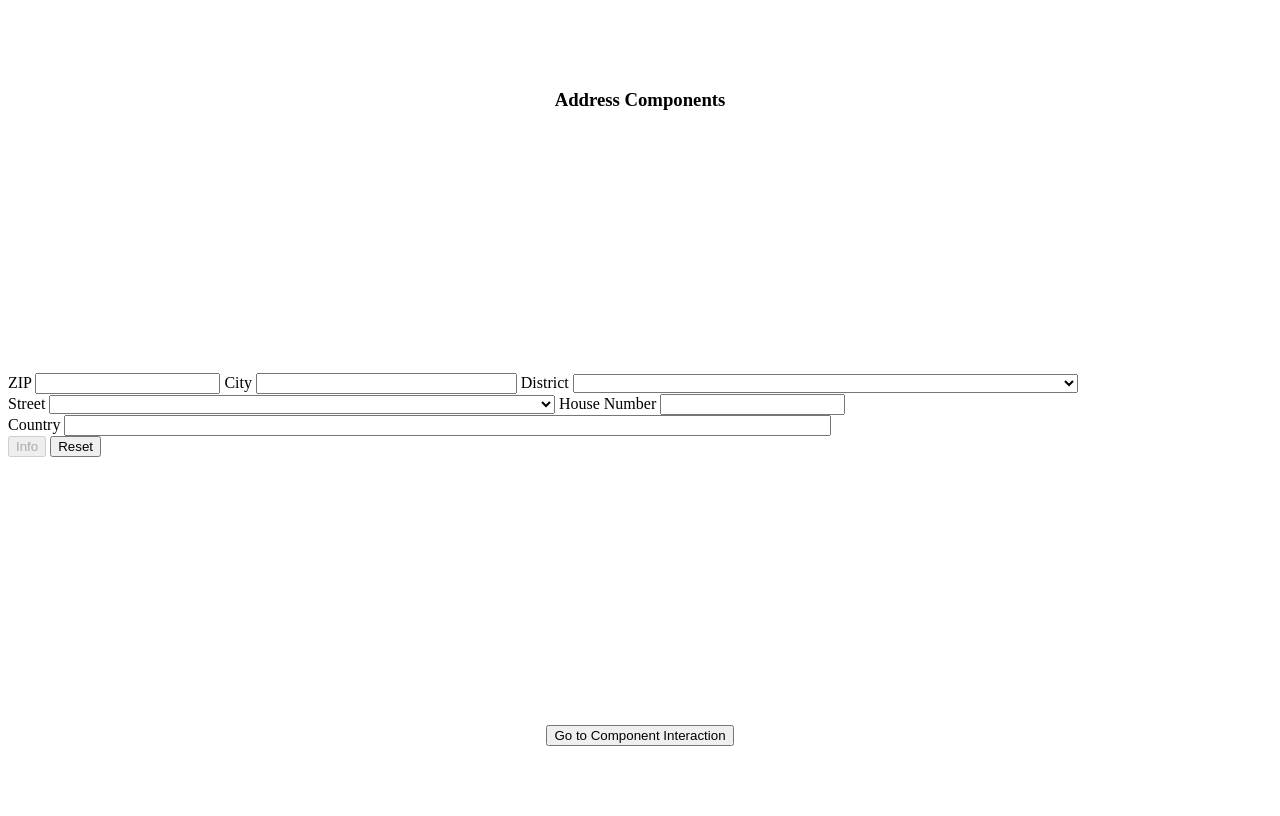
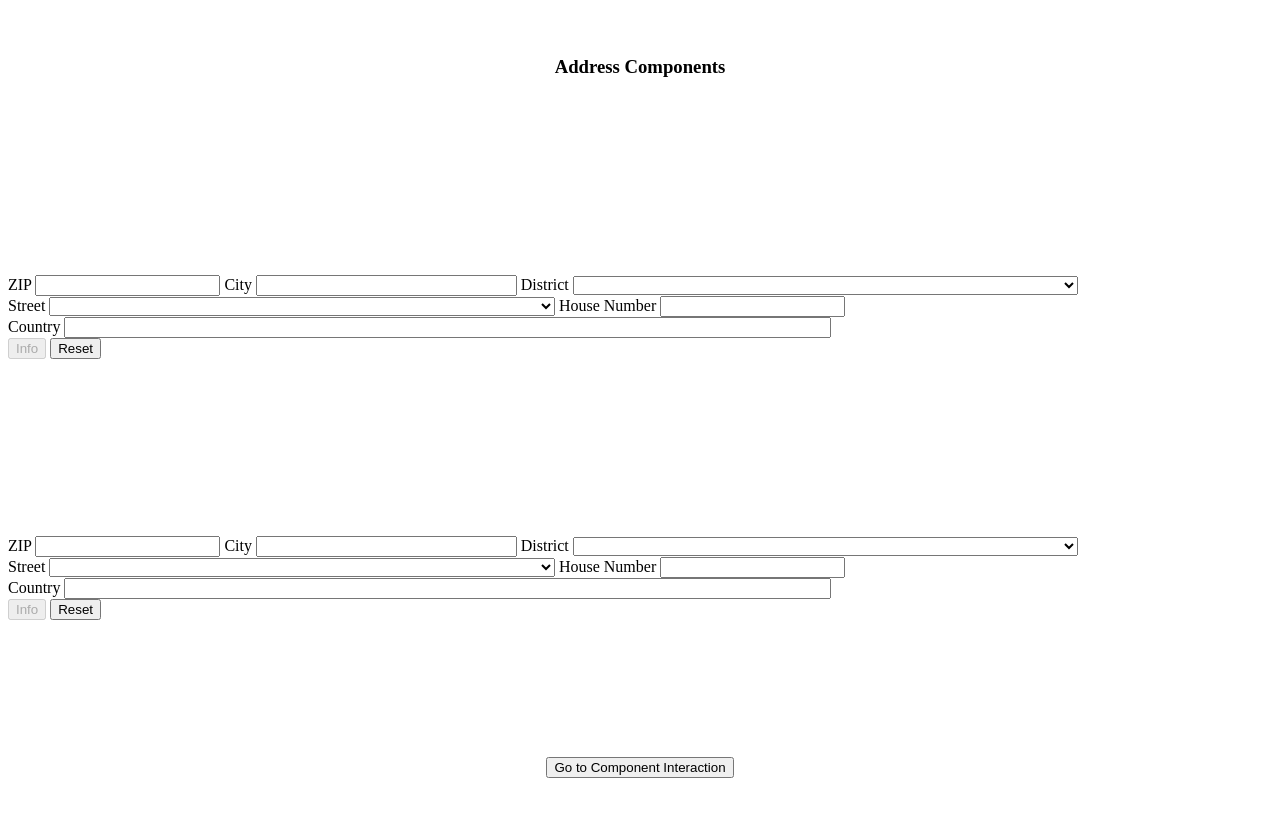
Before and after one commit to Elie-Soued/tech11, a website with bundled scripts: page index.html in a window 1280 px wide. Built offline with nearby package versions, Linux system fonts and the light colour scheme.

Commit message:
merge lit-html branch

```diff
--- a/index.html
+++ b/index.html
@@ -28,7 +28,7 @@
   <body>
     <h3>Address Components</h3>
     <app-address></app-address>
-    <!-- <app-address></app-address> -->
+    <app-address></app-address>
     <br />
 
     <a href="/Component_Interaction/index.html">
```
Also changed, not shown: package.json (+10 -2 lines), 2 other files.
